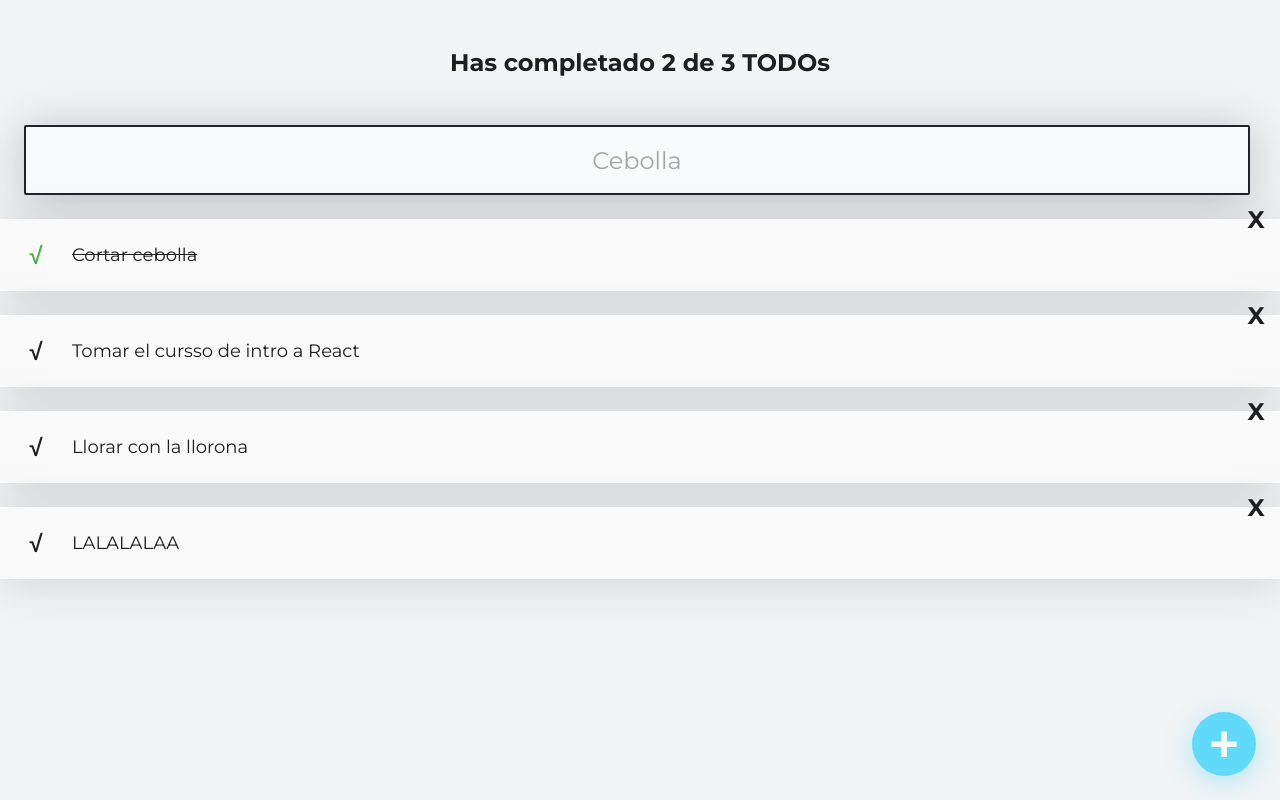
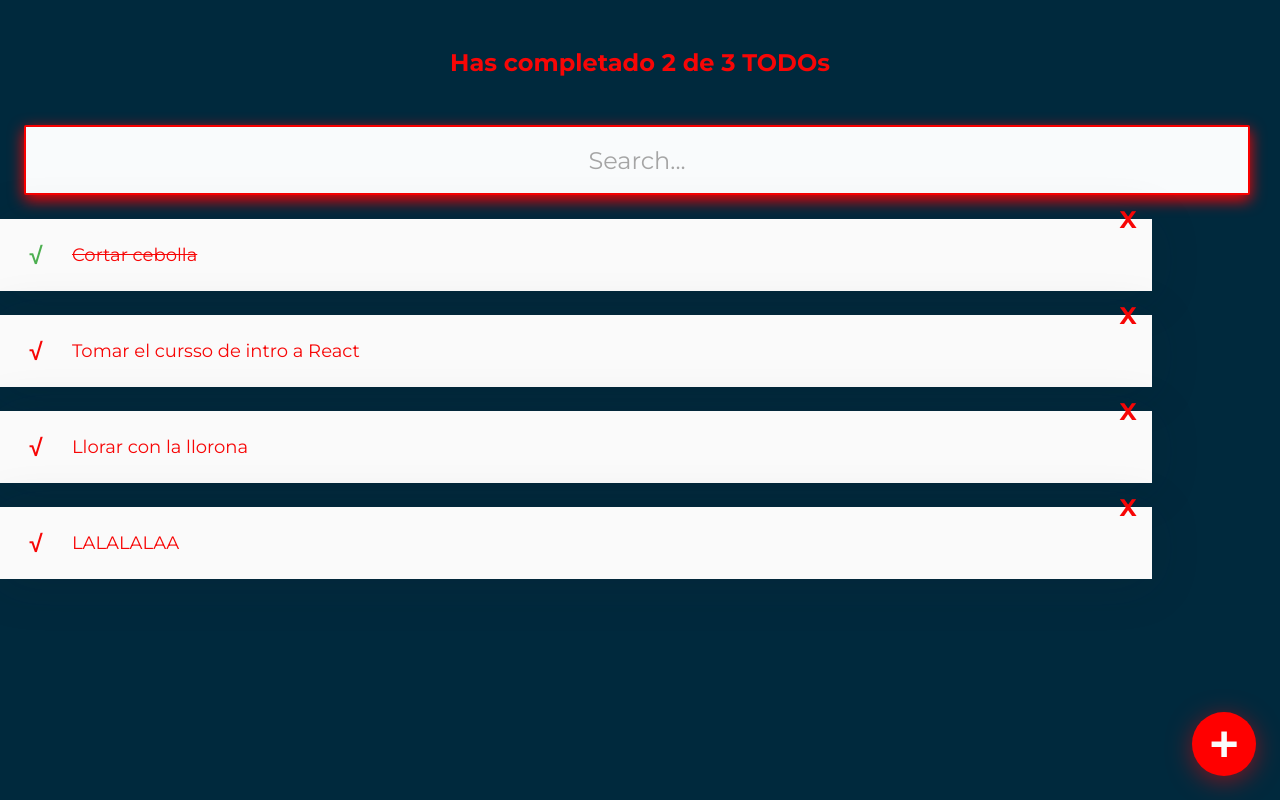
Before and after one commit to luismgc001/Platzireact, a React (Create React App) app: page / in a window 1280 px wide. Built offline with nearby package versions, Linux system fonts and the light colour scheme.

Commit message:
Local changes

```diff
--- a/src/CreateTodoButton.css
+++ b/src/CreateTodoButton.css
@@ -1,6 +1,6 @@
 .CreateTodoButton {
-  background-color: #61DAFA;
-  box-shadow: 0px 5px 25px rgba(97, 218, 250, 0.5);
+  background-color: red;
+  box-shadow: 0px 5px 25px rgba(255, 0, 0, 0.5);
   border: none;
   border-radius: 50%;
   cursor: pointer;
--- a/src/TodoItem.css
+++ b/src/TodoItem.css
@@ -5,7 +5,9 @@
   justify-content: center;
   align-items: center;
   margin-top: 24px;
+
   box-shadow: 0px 5px 50px rgba(32, 35, 41, 0.15);
+  width: 90%;
 }
 
 .TodoItem-p {
--- a/src/TodoSearch.css
+++ b/src/TodoSearch.css
@@ -1,7 +1,7 @@
 .TodoSearch {
   background: #F9FBFC;
   border-radius: 2px;
-  border: 2px solid #202329;
+  border: 2px solid #f80000;
   margin: 0 24px;
   height: 64px;
   width: calc(100% - 62px);
@@ -10,7 +10,8 @@
   font-family: 'Montserrat';
   font-weight: 400;
   color: #1E1E1F;
-  box-shadow: 0px 5px 50px rgba(32, 35, 41, 0.25);
+  box-shadow: 0px 5px 50px rgba(255, 255, 255, 0.25);
+  box-shadow: rgb(255, 0, 0) 0px 5px 15px;
 }
 
 .TodoSearch::placeholder {
--- a/src/TodoSearch.js
+++ b/src/TodoSearch.js
@@ -3,7 +3,7 @@ import './TodoSearch.css';
 
 function TodoSearch(){
     return(
-        <input className="TodoSearch" placeholder="Cebolla"/>
+        <input className="TodoSearch" placeholder="Search..."/>
     );
 }
 
--- a/src/index.css
+++ b/src/index.css
@@ -1,8 +1,8 @@
 body {
   margin: 0;
   padding: 0;
-  background: #F2F4F5;
-  color: #1E1E1F;
+  background: #00293d;
+  color: #f70606;
   font-family: 'Montserrat', Arial, Helvetica, sans-serif;
 }
 
```
